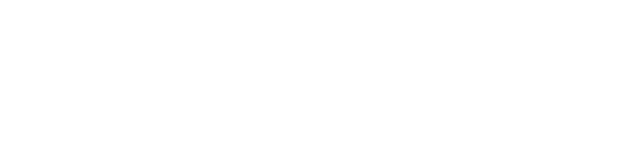
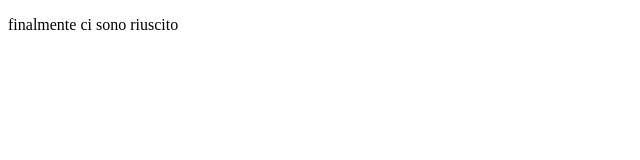
Before and after one commit to PasqualeAragosa/test-html, a plain HTML site: page index.html in a window 1280 px wide. Shown: the whole page, without its empty margins (0-640 px from the left). Drawn offline with Linux system fonts and the light colour scheme.

Commit message:
commit paragraph

```diff
--- a/index.html
+++ b/index.html
@@ -7,6 +7,6 @@
     <title>Document</title>
 </head>
 <body>
-
+    <p>finalmente ci sono riuscito</p>
 </body>
 </html>
```
